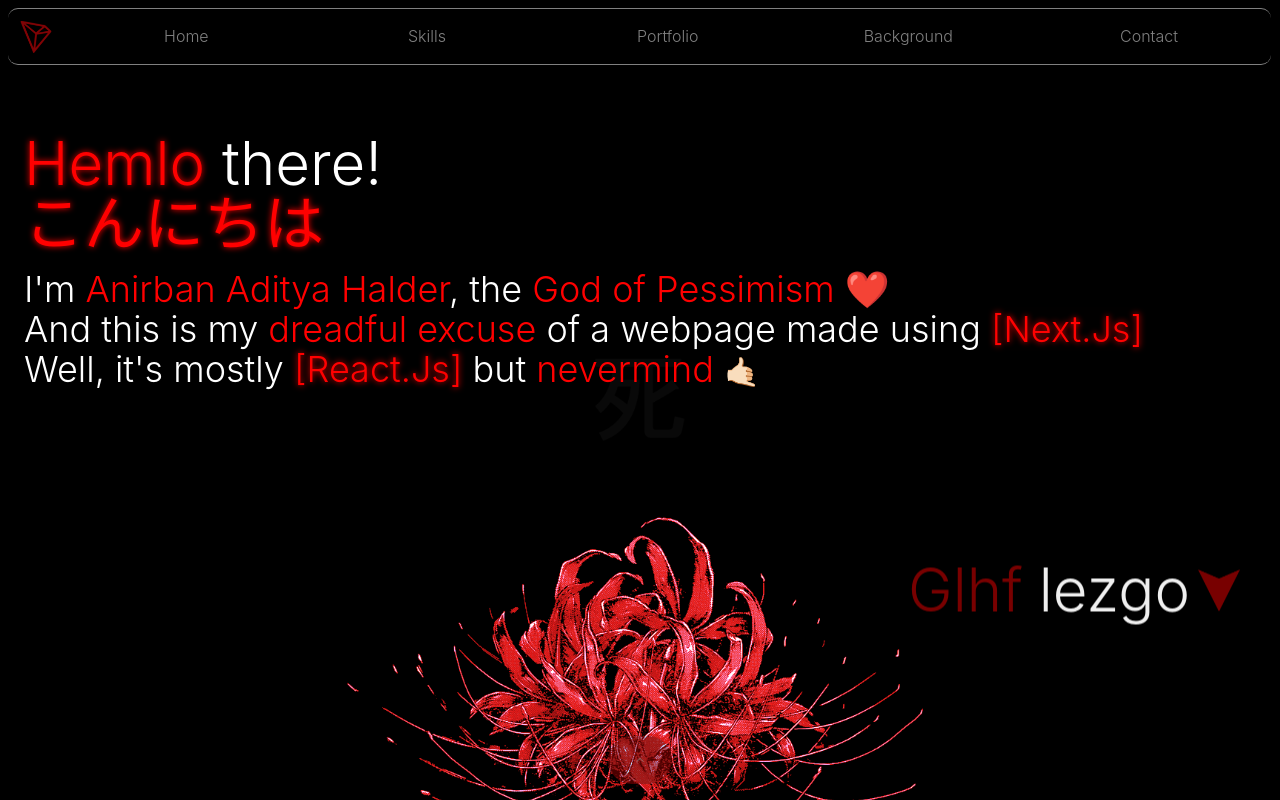
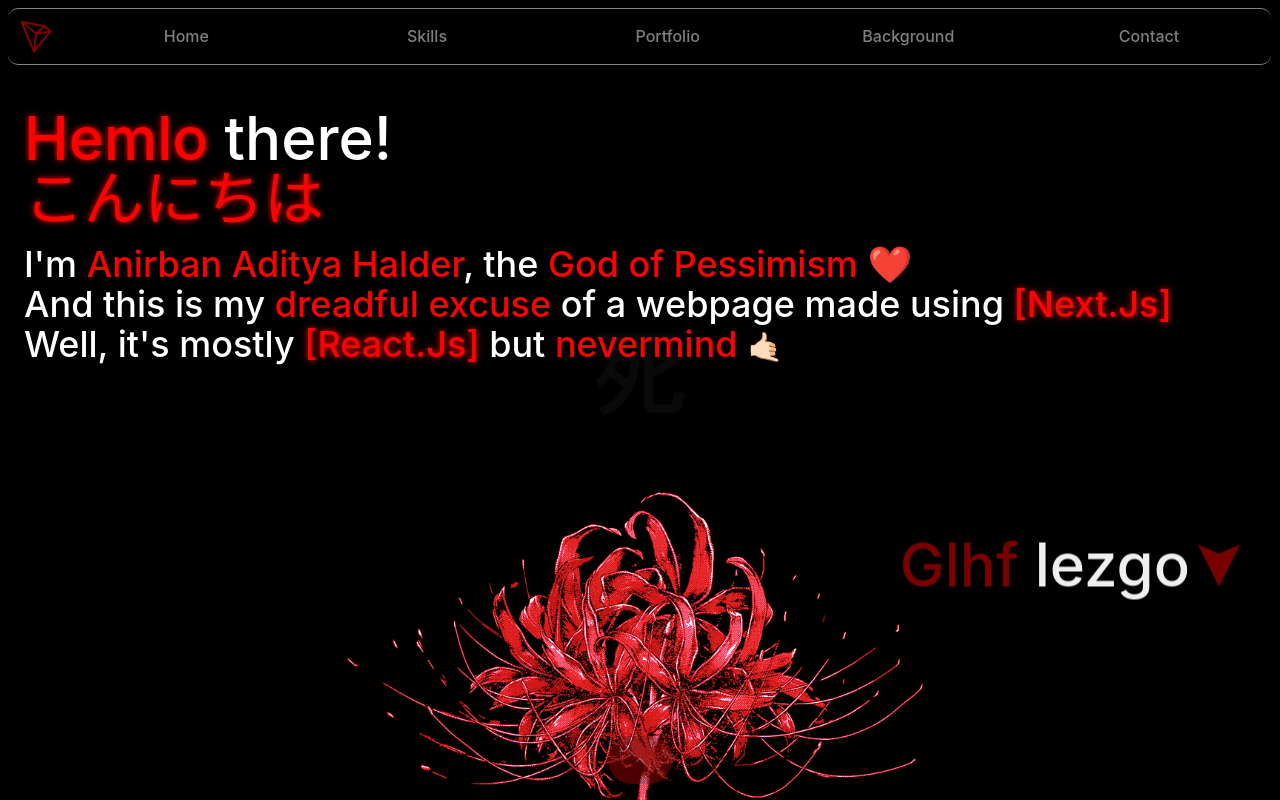
Before and after one commit to banboy38/showcase-website, a Next.js app: page / in a window 1280 px wide. Shown: the top 800 px of the page. Built offline with nearby package versions, Linux system fonts and the light colour scheme.

Commit message:
font-change

```diff
--- a/components/contact/contact.js
+++ b/components/contact/contact.js
@@ -16,7 +16,7 @@ export default function Contact() {
     if(didMount){
         return (
             <>
-                <div id="contact" style={{fontSize : "1.6em", paddingBottom : "15vh"}} className="break-words parallaxDiv bg-[url(/flowerspink.png)] md:bg-[url(/sakura.png)]">
+                <div id="contact" style={{fontSize : "1.6em", paddingBottom : "20vh"}} className="break-words parallaxDiv bg-[url(/flowerspink.png)] md:bg-[url(/sakura.png)]">
 
                     <div className="text-center m-5 text-6xl">
                         Contact
--- a/components/introCard/style.js
+++ b/components/introCard/style.js
@@ -13,7 +13,7 @@ export const Paper = styled.div`
     line-height: 2.5rem;
 
     margin: 1.5rem;
-    margin-top : 3.7em;
+    margin-top : 3em;
 
 
 
--- a/styles/globals.css
+++ b/styles/globals.css
@@ -4,7 +4,7 @@
 
 html,
 body {
-  font-weight : 300;
+  font-weight : 500;
 
   background-image: url("../public/flower.png");
   background-repeat: no-repeat;
@@ -49,7 +49,7 @@ a {
   /* margin-top : 4.3em; */
   padding : 0.8em;
   padding-top : 2.3em;
-  padding-bottom : 45vh;
+  /* padding-bottom : 45vh; */
 
   font-size: 2.25rem;
   line-height: 2.5rem;
```
